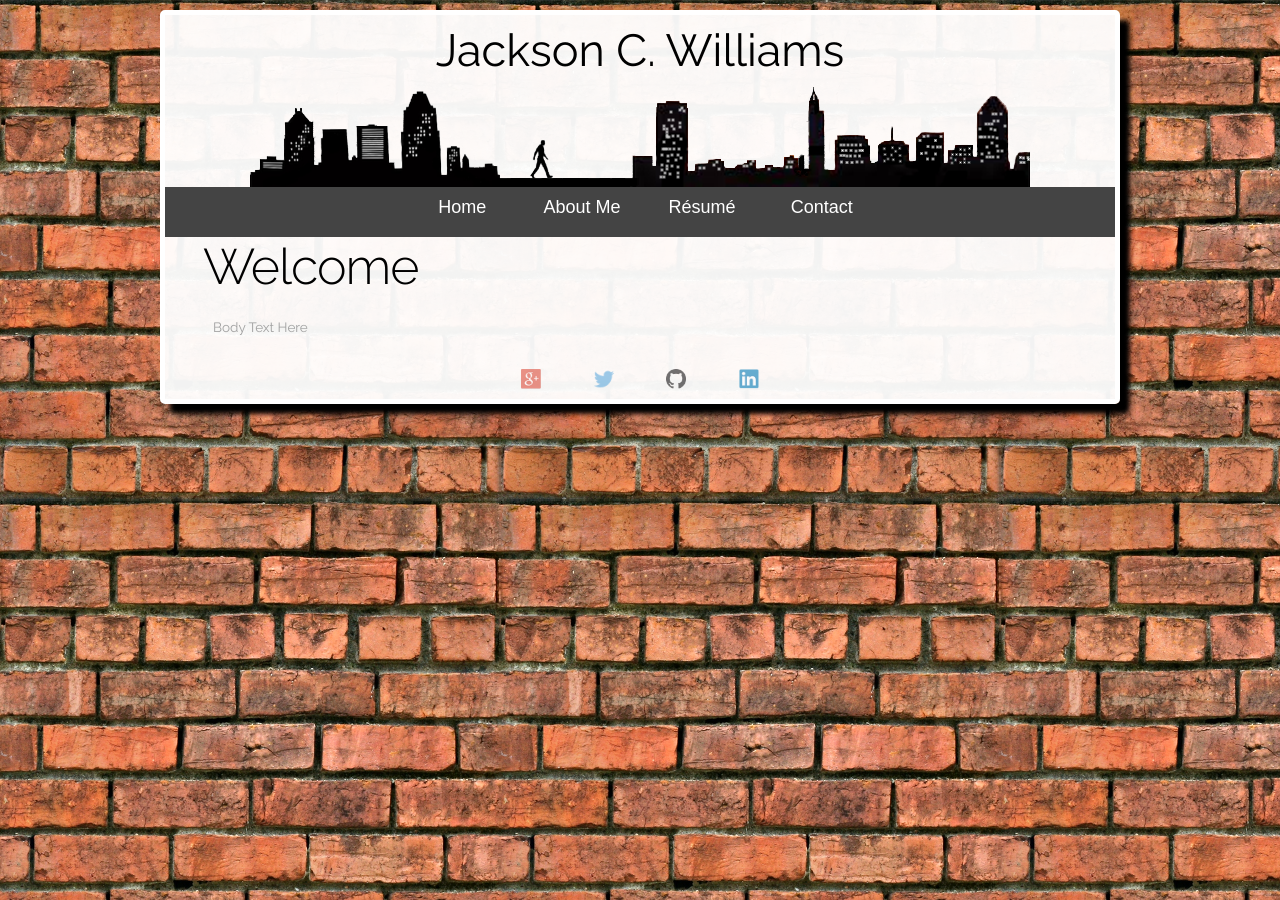
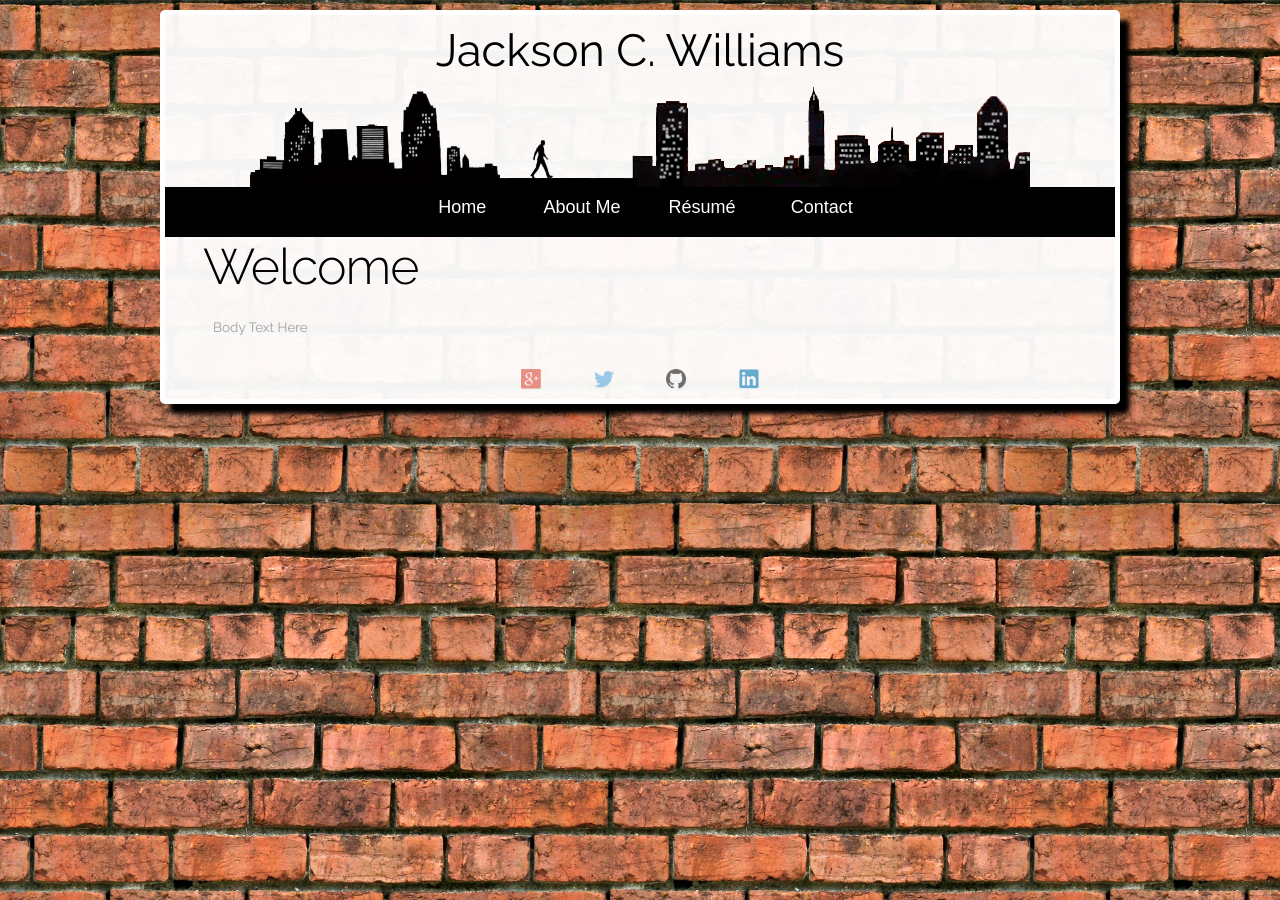
Before and after one commit to jacksoncwilliams/jackson-erin, a Jekyll site: the page built from fleektryout.html, in a window 1280 px wide. Built offline with Jekyll 4.4.1, drawn with Linux system fonts in a browser that asks for light colours.

Commit message:
Update layout.css

```diff
--- a/css/layout.css
+++ b/css/layout.css
@@ -111,7 +111,7 @@ text-align: center;
 
 .nav ul {
   list-style: none;
-  background-color: #444;
+  background-color: #000000;
   text-align: center;
   padding: 0;
   margin: 0;
@@ -126,13 +126,14 @@ text-align: center;
 
 .nav a {
   text-decoration: none;
-  color: #fff;
+  color: #ffffff;
   display: block;
   transition: .3s background-color;
 }
 
 .nav a:hover {
-  background-color: #005f5f;
+  background-color: #000000;
+  color: #ffffff;
 }
 
 .nav a.active {
```
